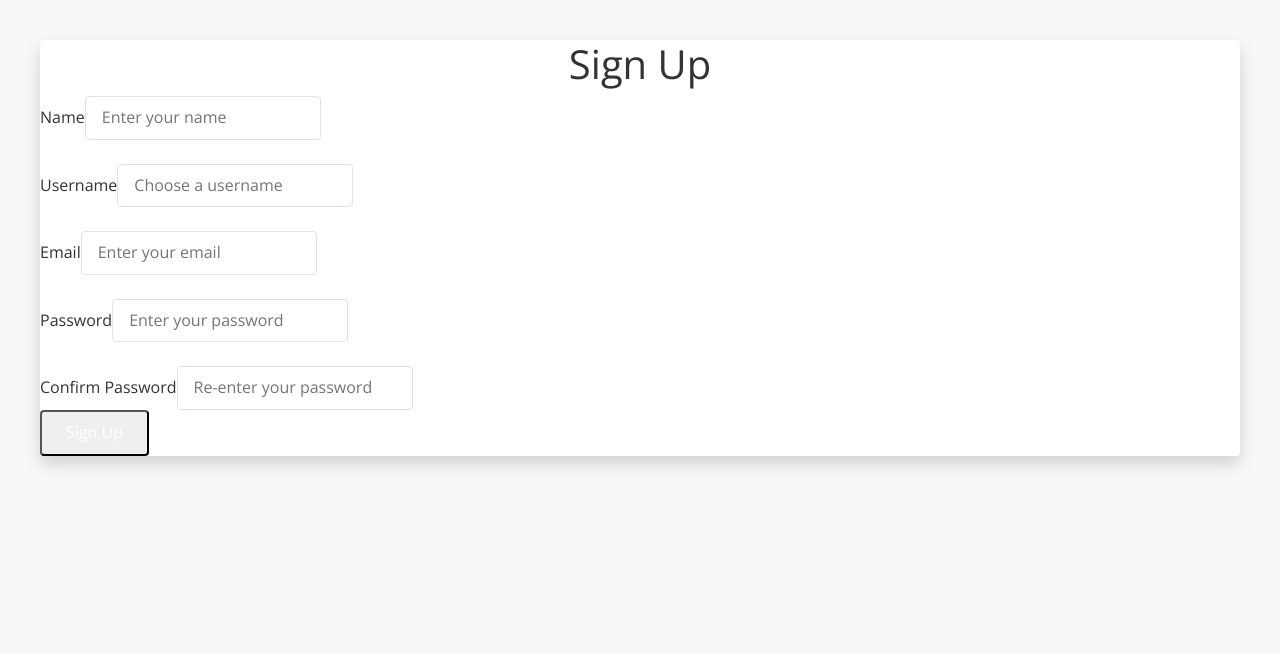
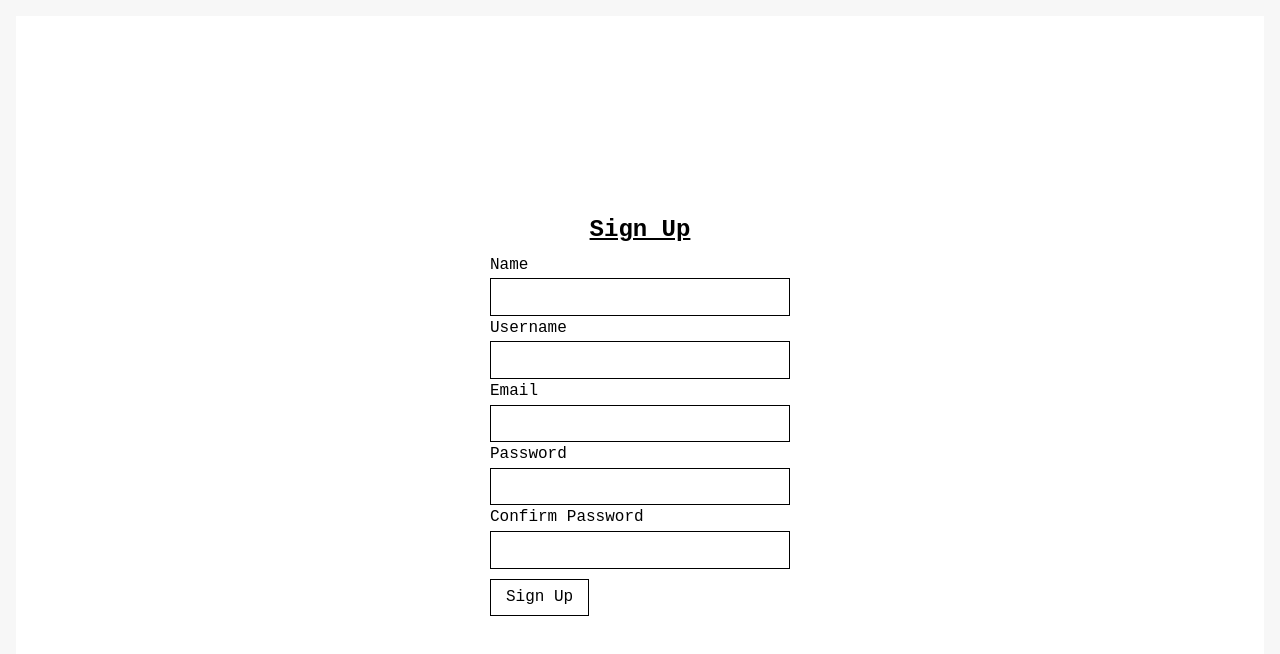
Before and after one commit to ZahraFalih/proto-frontend, a React (Create React App) app: page /signup in a window 1280 px wide. Shown: the top 654 px of the page. Built offline with nearby package versions, Linux system fonts and the light colour scheme.

Commit message:
apply web 1.0

```diff
--- a/src/components/LoginPage.js
+++ b/src/components/LoginPage.js
@@ -1,75 +1,60 @@
 // src/components/LoginPage.js
 
-import React, { useState, useEffect } from 'react';
+import React, { useState } from 'react';
 import { useNavigate } from 'react-router-dom';
 
 const LoginPage = () => {
   const [username, setUsername] = useState('');
   const [password, setPassword] = useState('');
+
   const navigate = useNavigate();
-
-  // useEffect: As soon as any field has input, redirect to /myData
-  useEffect(() => {
-    if (username.trim() !== '' || password.trim() !== '') {
-      navigate('/myData');
-    }
-  }, [username, password, navigate]);
 
   const handleLogin = (e) => {
     e.preventDefault();
-    // The form submission is prevented,
-    // but redirection happens on input change.
+    console.log({ username, password });
+
+    // Redirect to the welcome page
+    navigate('/');
   };
 
   return (
-    <div className="min-h-screen flex items-center justify-center bg-gray-100 p-4">
-      <div className="w-full max-w-md bg-white p-8 rounded shadow">
-        <h1 className="text-2xl font-bold mb-6 text-center">
-          welcome to the login page dove
-        </h1>
-        <form onSubmit={handleLogin}>
-          <div className="mb-4">
-            <label
-              htmlFor="username"
-              className="block text-gray-700 text-sm font-semibold mb-2"
-            >
-              Username
-            </label>
-            <input
-              id="username"
-              type="text"
-              placeholder="Enter your username"
-              className="w-full px-3 py-2 border rounded focus:outline-none focus:border-blue-500"
-              value={username}
-              onChange={(e) => setUsername(e.target.value)}
-            />
-          </div>
-          <div className="mb-6">
-            <label
-              htmlFor="password"
-              className="block text-gray-700 text-sm font-semibold mb-2"
-            >
-              Password
-            </label>
-            <input
-              id="password"
-              type="password"
-              placeholder="Enter your password"
-              className="w-full px-3 py-2 border rounded focus:outline-none focus:border-blue-500"
-              value={password}
-              onChange={(e) => setPassword(e.target.value)}
-            />
-          </div>
-          <div>
-            <button
-              type="submit"
-              className="w-full bg-blue-500 hover:bg-blue-600 text-white font-bold py-2 px-4 rounded focus:outline-none focus:shadow-outline"
-            >
-              Log In
-            </button>
-          </div>
-        </form>
-      </div>
+    <div style={{
+      minHeight: '100vh',
+      display: 'flex',
+      flexDirection: 'column',
+      alignItems: 'center',
+      justifyContent: 'center',
+      backgroundColor: '#fff',
+      fontFamily: 'Courier New, monospace',
+      color: '#000',
+      textAlign: 'center'
+    }}>
+      <h1 style={{ fontSize: '24px', fontWeight: 'bold', textDecoration: 'underline' }}>
+        Login
+      </h1>
+      <form onSubmit={handleLogin} style={{ width: '300px', textAlign: 'left' }}>
+        <label>Username</label>
+        <input type="text" value={username} onChange={(e) => setUsername(e.target.value)} style={{
+          width: '100%', padding: '5px', border: '1px solid #000', fontFamily: 'Courier New, monospace'
+        }} />
+
+        <label>Password</label>
+        <input type="password" value={password} onChange={(e) => setPassword(e.target.value)} style={{
+          width: '100%', padding: '5px', border: '1px solid #000', fontFamily: 'Courier New, monospace'
+        }} />
+
+        <button type="submit" style={{
+          background: 'none',
+          color: '#000',
+          padding: '5px 15px',
+          border: '1px solid #000',
+          cursor: 'pointer',
+          marginTop: '10px',
+          fontFamily: 'Courier New, monospace'
+        }}>
+          Log In
+        </button>
+      </form>
     </div>
   );
 };
--- a/src/components/SignUpPage.js
+++ b/src/components/SignUpPage.js
@@ -23,99 +23,52 @@ const SignUpPage = () => {
 
     // Proceed with sign-up logic (API call, etc.)
     console.log({ name, username, email, password });
-    navigate('/welcome');
+    navigate('/');
   };
 
   return (
-    <div className="min-h-screen flex items-center justify-center bg-gray-100 p-4">
-      <div className="w-full max-w-md bg-white p-8 rounded shadow">
-        <h1 className="text-2xl font-bold mb-6 text-center">Sign Up</h1>
-        <form onSubmit={handleSignUp}>
-          {/* Name Entry */}
-          <div className="mb-4">
-            <label htmlFor="name" className="block text-gray-700 text-sm font-semibold mb-2">
-              Name
-            </label>
-            <input
-              id="name"
-              type="text"
-              placeholder="Enter your name"
-              className="w-full px-3 py-2 border rounded focus:outline-none focus:border-blue-500"
-              value={name}
-              onChange={(e) => setName(e.target.value)}
-            />
-          </div>
+    <div style={{
+      minHeight: '100vh',
+      display: 'flex',
+      flexDirection: 'column',
+      alignItems: 'center',
+      justifyContent: 'center',
+      backgroundColor: '#fff',
+      fontFamily: 'Courier New, monospace',
+      color: '#000',
+      textAlign: 'center'
+    }}>
+      <h1 style={{ fontSize: '24px', fontWeight: 'bold', textDecoration: 'underline' }}>
+        Sign Up
+      </h1>
+      <form onSubmit={handleSignUp} style={{ width: '300px', textAlign: 'left' }}>
+        <label>Name</label>
+        <input type="text" value={name} onChange={(e) => setName(e.target.value)} style={{ width: '100%', padding: '5px', border: '1px solid #000', fontFamily: 'Courier New, monospace' }} />
 
-          {/* Username Entry */}
-          <div className="mb-4">
-            <label htmlFor="username" className="block text-gray-700 text-sm font-semibold mb-2">
-              Username
-            </label>
-            <input
-              id="username"
-              type="text"
-              placeholder="Choose a username"
-              className="w-full px-3 py-2 border rounded focus:outline-none focus:border-blue-500"
-              value={username}
-              onChange={(e) => setUsername(e.target.value)}
-            />
-          </div>
+        <label>Username</label>
+        <input type="text" value={username} onChange={(e) => setUsername(e.target.value)} style={{ width: '100%', padding: '5px', border: '1px solid #000', fontFamily: 'Courier New, monospace' }} />
 
-          {/* Email Entry */}
-          <div className="mb-4">
-            <label htmlFor="email" className="block text-gray-700 text-sm font-semibold mb-2">
-              Email
-            </label>
-            <input
-              id="email"
-              type="email"
-              placeholder="Enter your email"
-              className="w-full px-3 py-2 border rounded focus:outline-none focus:border-blue-500"
-              value={email}
-              onChange={(e) => setEmail(e.target.value)}
-            />
-          </div>
+        <label>Email</label>
+        <input type="email" value={email} onChange={(e) => setEmail(e.target.value)} style={{ width: '100%', padding: '5px', border: '1px solid #000', fontFamily: 'Courier New, monospace' }} />
 
-          {/* Password Entry */}
-          <div className="mb-4">
-            <label htmlFor="password" className="block text-gray-700 text-sm font-semibold mb-2">
-              Password
-            </label>
-            <input
-              id="password"
-              type="password"
-              placeholder="Enter your password"
-              className="w-full px-3 py-2 border rounded focus:outline-none focus:border-blue-500"
-              value={password}
-              onChange={(e) => setPassword(e.target.value)}
-            />
-          </div>
+        <label>Password</label>
+        <input type="password" value={password} onChange={(e) => setPassword(e.target.value)} style={{ width: '100%', padding: '5px', border: '1px solid #000', fontFamily: 'Courier New, monospace' }} />
 
-          {/* Confirm Password Entry */}
-          <div className="mb-6">
-            <label htmlFor="confirmPassword" className="block text-gray-700 text-sm font-semibold mb-2">
-              Confirm Password
-            </label>
-            <input
-              id="confirmPassword"
-              type="password"
-              placeholder="Re-enter your password"
-              className="w-full px-3 py-2 border rounded focus:outline-none focus:border-blue-500"
-              value={confirmPassword}
-              onChange={(e) => setConfirmPassword(e.target.value)}
-            />
-          </div>
+        <label>Confirm Password</label>
+        <input type="password" value={confirmPassword} onChange={(e) => setConfirmPassword(e.target.value)} style={{ width: '100%', padding: '5px', border: '1px solid #000', fontFamily: 'Courier New, monospace' }} />
 
-          <div>
-            <button
-              type="submit"
-              className="w-full bg-blue-500 hover:bg-blue-600 text-white font-bold py-2 px-4 rounded focus:outline-none focus:shadow-outline"
-            >
-              Sign Up
-            </button>
-          </div>
-        </form>
-      </div>
+        <button type="submit" style={{
+          background: 'none',
+          color: '#000',
+          padding: '5px 15px',
+          border: '1px solid #000',
+          cursor: 'pointer',
+          marginTop: '10px',
+          fontFamily: 'Courier New, monospace'
+        }}>
+          Sign Up
+        </button>
+      </form>
     </div>
   );
 };
--- a/src/components/welcomePage.js
+++ b/src/components/welcomePage.js
@@ -5,18 +5,48 @@ import { Link } from 'react-router-dom';
 
 const WelcomePage = () => {
   return (
-    <div className="min-h-screen flex flex-col items-center justify-center bg-light p-4">
-      <h1 className="text-3xl font-bold mb-8 text-center">
-        Welcome to your analytics right hand
+    <div style={{
+      minHeight: '100vh',
+      display: 'flex',
+      flexDirection: 'column',
+      alignItems: 'center',
+      justifyContent: 'center',
+      backgroundColor: '#fff',
+      fontFamily: 'Courier New, monospace',
+      color: '#000',
+      textAlign: 'center'
+    }}>
+      <h1 style={{
+        fontSize: '24px',
+        fontWeight: 'bold',
+        textDecoration: 'underline'
+      }}>
+        Welcome to Your Analytics Right Hand
       </h1>
-      <div className="space-x-4">
+      <div style={{ marginTop: '20px' }}>
         <Link to="/login">
-          <button className="px-4 py-2 bg-blue-500 text-white rounded hover:bg-blue-600">
+          <button style={{
+            background: 'none',
+            color: '#000',
+            padding: '5px 15px',
+            border: '1px solid #000',
+            cursor: 'pointer',
+            margin: '5px',
+            fontFamily: 'Courier New, monospace'
+          }}>
             Log In
           </button>
         </Link>
         <Link to="/signup">
-          <button className="px-4 py-2 bg-green-500 text-white rounded hover:bg-green-600">
+          <button style={{
+            background: 'none',
+            color: '#000',
+            padding: '5px 15px',
+            border: '1px solid #000',
+            cursor: 'pointer',
+            margin: '5px',
+            fontFamily: 'Courier New, monospace'
+          }}>
             Sign Up
           </button>
         </Link>
```
